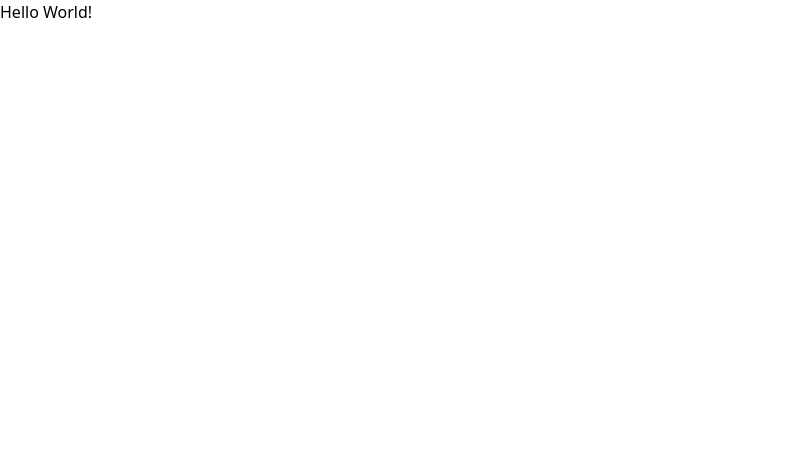
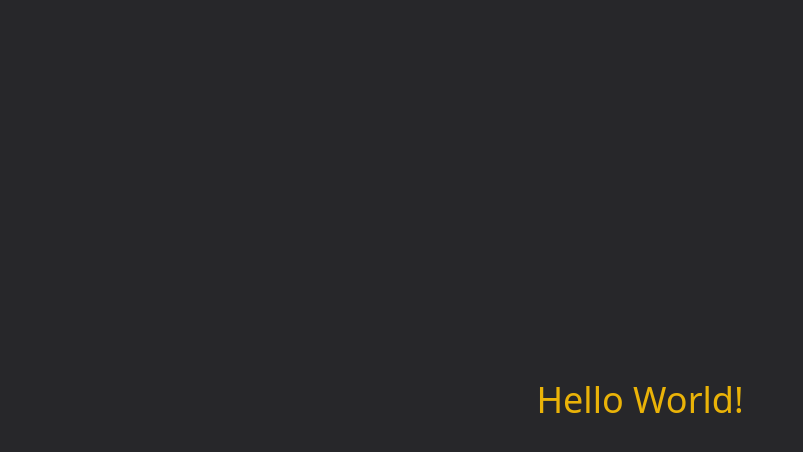
Before and after one commit to hRebb/e2e-type-safety, a React (Vite) app in the folder client/: page / in a window 1280 px wide. Shown: the top 452 px of the page, without its empty margins (0-803 px from the left). Built offline with nearby package versions, Linux system fonts and the light colour scheme.

Commit message:
init tailwind in app component

```diff
--- a/client/src/App.tsx
+++ b/client/src/App.tsx
@@ -1,7 +1,11 @@
 function App()
 {
   return (
-   <h2>Hello World!</h2>
+    <div className="bg-zinc-800 flex-col h-screen w-full flex items-center justify-center p-4 gap-y-12 overflow-scroll">
+      <h2 className="text-4xl text-yellow-500">
+        Hello World!
+      </h2>
+    </div>
   )
 }
 
```
Also changed, not shown: client/src/types.ts (added).
